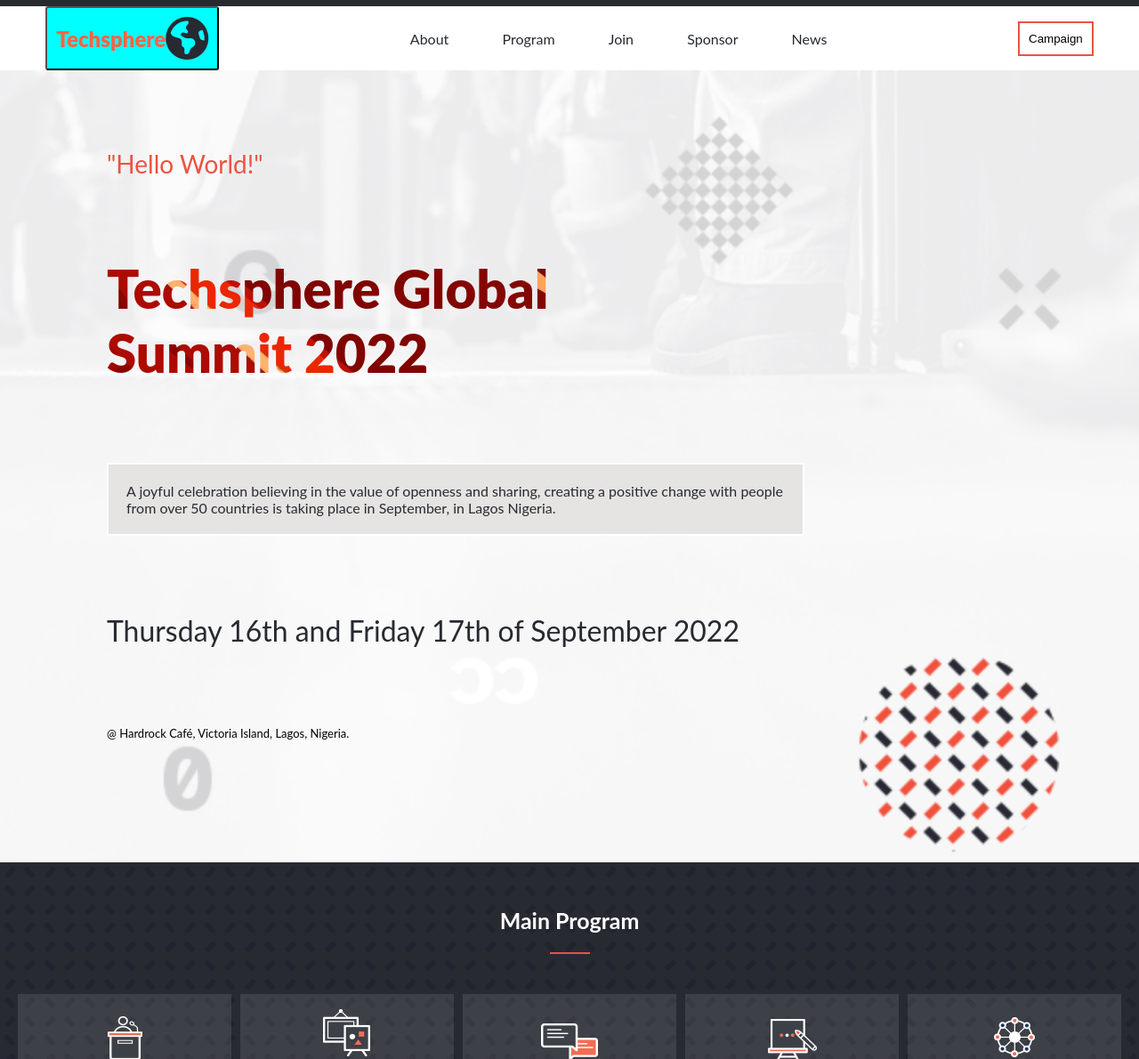
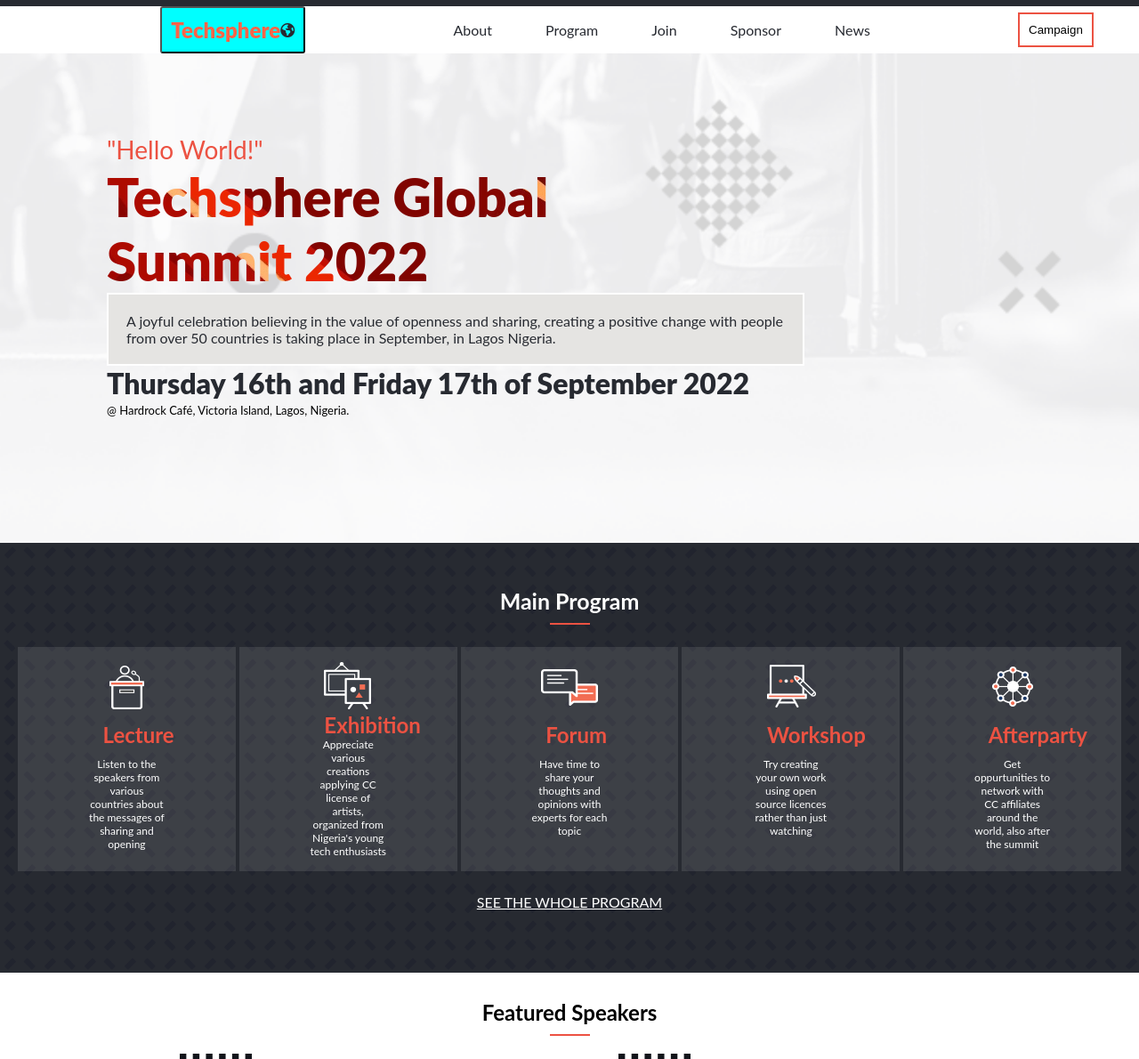
Before and after one commit to lorenzoworx/capstoneOne, a plain HTML site: page index.html in a window 1280 px wide. Shown: the part 32-1222 px from the top of the page at 89% size. Drawn offline with Linux system fonts and the light colour scheme; a web font is replaced by a local one.

Commit message:
Make review changes

```diff
--- a/CSS/about.css
+++ b/CSS/about.css
@@ -20,13 +20,14 @@
   display: flex;
   flex-direction: column;
   width: 100%;
-  padding: 0 20px 50px 20px;
+  padding: 30px 20px 50px 20px;
   background-image: url(../img/mobileIntrobg.png);
   background-repeat: no-repeat;
   background-position: top;
   background-size: cover;
-  height: 890px;
-  justify-content: space-evenly;
+  height: auto;
+  justify-content: start;
+  gap: 40px;
 }
 
 .aboutNav {
@@ -72,6 +73,7 @@
   font-size: 1rem;
   font-weight: normal;
   color: #272a31;
+  width: 75%;
 }
 
 .contactInfo {
@@ -96,15 +98,15 @@
 .logoContainer {
   display: flex;
   flex-direction: column;
-  height: 350px;
+  height: 240px;
   align-items: center;
-  justify-content: space-between;
+  justify-content: start;
+  gap: 20px;
 }
 
 .logoContainer > hr {
   border: 1px solid #ec5242;
   width: 95px;
-  margin-top: -85px;
 }
 
 .logo {
@@ -201,7 +203,6 @@
   align-items: center;
   justify-content: space-evenly;
   padding: 5px;
-  margin-bottom: 25px;
 }
 
 .mobileMenu {
@@ -303,9 +304,10 @@
     display: flex;
     padding: 0 4vw;
     align-self: center;
-    justify-content: space-between;
+    justify-content: flex-end;
     background-color: #fff;
     align-items: center;
+    gap: 9%;
   }
 
   .topBarUl {
@@ -330,6 +332,8 @@
 
   .memoriesDiv1 {
     flex-direction: row;
+    margin-top: 20px;
+    margin-bottom: 30px;
   }
 
   .mobileMenu {
--- a/CSS/styles.css
+++ b/CSS/styles.css
@@ -29,7 +29,7 @@
   background-repeat: no-repeat;
   background-position: top;
   background-size: cover;
-  height: 890px;
+  height: 550px;
   justify-content: space-evenly;
 }
 
@@ -84,7 +84,7 @@
 
 .introDate {
   font-size: 2rem;
-  font-weight: 400;
+  font-weight: 900;
   color: #272a31;
 }
 
@@ -103,7 +103,7 @@
   align-items: center;
   color: #fff;
   justify-content: space-between;
-  height: 800px;
+  height: 620px;
 }
 
 .mainProgramH1 {
@@ -114,7 +114,8 @@
 .mainProgramHr {
   border: 1px solid #ec5242;
   width: 45px;
-  margin-top: 0;
+  margin-top: 10px;
+  margin-bottom: 20px;
 }
 
 .cards {
@@ -125,23 +126,23 @@
 .programContainer {
   display: flex;
   flex-direction: row;
-  justify-content: space-evenly;
   align-items: center;
   padding: 15px;
   width: 100%;
-  margin: 25px 0;
-  gap: 5px;
+  margin: 5px 0;
+  gap: 5%;
   background-color: rgba(255, 255, 255, 0.1);
 }
 
 .programContainer > p {
   font-size: 0.75rem;
   word-wrap: break-word;
-  width: 70%;
+  width: 40%;
 }
 
 .programContainer > h1 {
   color: #ec5242;
+  width: 25%;
 }
 
 .programButton {
@@ -153,6 +154,7 @@
   font-weight: bold;
   font-size: 0.9rem;
   justify-content: center;
+  margin-top: 25px;
 }
 
 .featuredSpeakers {
@@ -367,7 +369,9 @@
 
   .mainProgramContainer > a {
     color: #fff;
-    font-size: 1.5rem;
+    font-size: 1rem;
+    margin-top: 20px;
+    margin-bottom: 20px;
   }
 
   .topNavContainerUl > li > a {
@@ -384,9 +388,10 @@
     display: flex;
     padding: 0 4vw;
     align-self: center;
-    justify-content: space-between;
+    justify-content: flex-end;
     background-color: #fff;
     align-items: center;
+    gap: 9%;
   }
 
   .topBarUl {
@@ -416,19 +421,25 @@
 
   .programContainer {
     flex-direction: column;
+    align-items: center;
+  }
+
+  .programContainer p {
+    text-align: center;
   }
 
   .cards {
     flex-direction: row;
-    gap: 10px;
+    gap: 4px;
   }
 
   .mainProgramContainer {
-    height: 375px;
+    height: auto;
   }
 
   .fSpeakersContainer {
     height: auto;
+    margin-top: 30px;
   }
 
   .fSpeakersHr {
--- a/index.html
+++ b/index.html
@@ -38,7 +38,7 @@
                     <a href="index.html">
                         <div class="logo">
                             <p>Techsphere</p>
-                            <i class="fa fa-globe fa-3x" aria-hidden="true"></i>
+                            <i class="fa fa-globe fa-x" aria-hidden="true"></i>
                         </div>
                     </a>
                     <ul class="topBarUl">
@@ -59,11 +59,13 @@
                     <span class="rect rec2"> </span>
                     <span class="rect rec3"> </span>
                 </nav>
-                <p class="hello ">"Hello World!"</p>
-                <h1 class="introH1 ">Techsphere Global <br>Summit 2022</h1>
-                <p class="introText " >A joyful celebration believing in the value of openness and sharing, creating a positive change with people from over 50 countries is taking place in September, in Lagos Nigeria.</p>
-                <p class="introDate " >Thursday 16th and Friday 17th of September 2022</p>
-                <small class="introVenue ">@ Hardrock Café, Victoria Island, Lagos, Nigeria.</small>
+                <div>
+                    <p class="hello ">"Hello World!"</p>
+                    <h1 class="introH1 ">Techsphere Global <br>Summit 2022</h1>
+                    <p class="introText " >A joyful celebration believing in the value of openness and sharing, creating a positive change with people from over 50 countries is taking place in September, in Lagos Nigeria.</p>
+                    <p class="introDate " >Thursday 16th and Friday 17th of September 2022</p>
+                    <small class="introVenue ">@ Hardrock Café, Victoria Island, Lagos, Nigeria.</small>
+                </div>
             </div>
         </section>
 
```
Also changed, not shown: about.html (+3 -3 lines), 1 other file.
